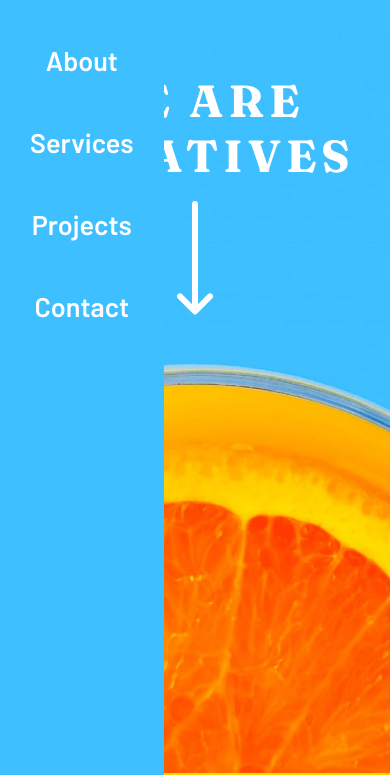
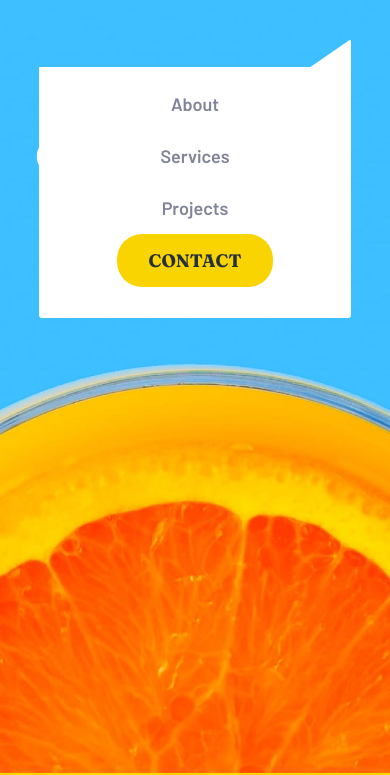
Before and after one commit to PedroS2001/SunnySide-LandingPage-FrontendMentor, a website: page index.html in a window 390 px wide. Shown: the part 71-846 px from the top of the page. Drawn offline with Linux system fonts and the light colour scheme; files whose address does not match are found by name.

Commit message:
menu terminado

```diff
--- a/scss/_mediaqueries.scss
+++ b/scss/_mediaqueries.scss
@@ -2,24 +2,39 @@
 
     header{
         nav{
-            // position: fixed;
-            background-color: #3EBFFF;
-
             .btn-toggle{
                 display: inline-flex;
             }
             .menu{
-                position: fixed;
-                height: 100%;
-                background-color: #3EBFFF;
+                clip-path: polygon(87% 10%, 100% 0, 100% 100%, 0 100%, 0 10%);
+                position: absolute;
+                background-color: $white;
 
-                top: 90px;
+                top: 110px;
+                left: 10%;
+                width: 80%;
+
+                padding-top: 10%;
+                padding-bottom: 8%;
+                border-radius: 3px;
                 text-align: center;
                 flex-flow: column wrap;
+                justify-content: center;
+                align-items: center;
                 li{
-                    margin: 15px;
+                    margin: 0;
+                    width: 50%;
                     a{
-                        font-size: 1.5em;
+                        color: $darkGrayish;
+                    }
+                    &:hover{
+                        background-color: rgba($color: #000000, $alpha: 0.1);
+                    }
+                }
+                #contact{
+                    background-color: $yellow;
+                    &:hover{
+                        background-color: $yellow
                     }
                 }
             }
@@ -88,6 +103,9 @@
         div{
             width: 100%;
         }
+        #logo{
+            width: auto;
+        }
         #menu{
             a{
                 padding: 15px;
--- a/scss/estilos.scss
+++ b/scss/estilos.scss
@@ -28,22 +28,35 @@ header{
             flex-flow: row nowrap;
             list-style: none;
             margin-right: 25px;
-            transition: all 0.5s;
+            transition: ease-in 0.2s;
             li{
                 margin-right: 25px;
                 border-radius: 25px;
                 a{
-                    padding: 10px 15px;
+                    padding: 15px 20px;
                     text-decoration: none;
                     color: $white;
                     display: block;
-                    &:hover{
-                        color: $darkBlue;
-                    }
                 }
                 &:hover{
-                    background-color: $white;
+                    background-color: rgba($color: $white, $alpha: 0.2);
                     transition: all .5s;
+                }
+            }
+            #contact{
+                background-color: $white;
+                a{
+                    text-transform: uppercase;
+                    color: $veryDarkBlue;
+                    font-family: 'Fraunces', serif;
+                    font-weight: 600;
+                }
+                &:hover{
+                    background-color: rgba($color: $white, $alpha: 0.2);
+                    transition: all .5s;
+                    a{
+                        color: $white;
+                    }
                 }
             }
         }
@@ -53,7 +66,8 @@ header{
             cursor: pointer;
         }
         .menu.show{
-            left: -100%;
+            display: none;
+            // top: -1000%;
         }
     }
 
@@ -128,10 +142,12 @@ header{
                     width: 100%;
                     border-radius: 10px;
                     height: 10px;
+                    background-color: $yellow;
+                    opacity: 0.3;
                 }
                 &:hover{
                     span{
-                        background-color: $yellow;
+                        opacity: 1;
                     }
                 }
             }
@@ -189,10 +205,12 @@ header{
                     width: 100%;
                     border-radius: 10px;
                     height: 10px;
+                    background-color: $softRed;
+                    opacity: 0.3;
                 }
                 &:hover{
                     span{
-                        background-color: $softRed;
+                        opacity: 1;
                     }
                 }
             }
@@ -328,14 +346,6 @@ footer{
                 fill: $darkModerateCyan;
             }
         }
-        // filter: sepia(1) brightness(0.5) contrast(1)  ;
-
-        // clip-path: fill-box;
-        // text-align: center;
-        // font-family: 'Barlow', sans-serif;
-        // font-weight: 900;
-        // font-size: 2em;
-        // color: red;
     }
 
     #menu{
```
Also changed, not shown: index.html (+0 -1 lines), css/estilos.css.
